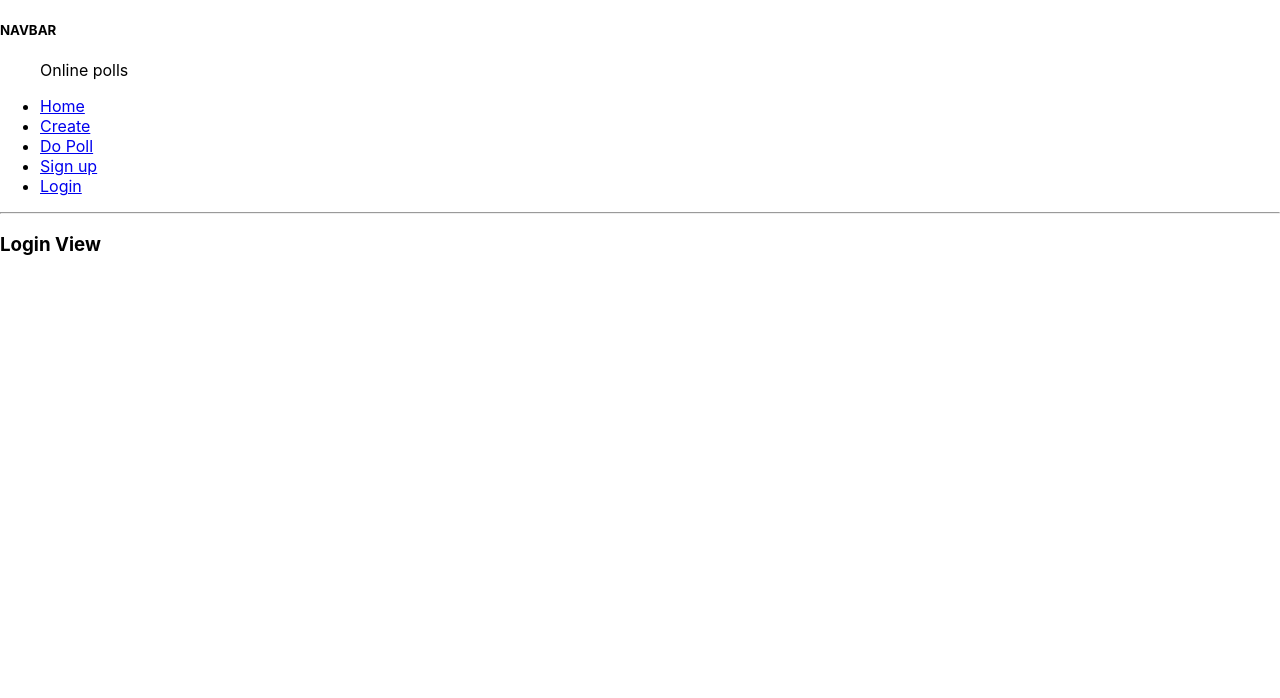
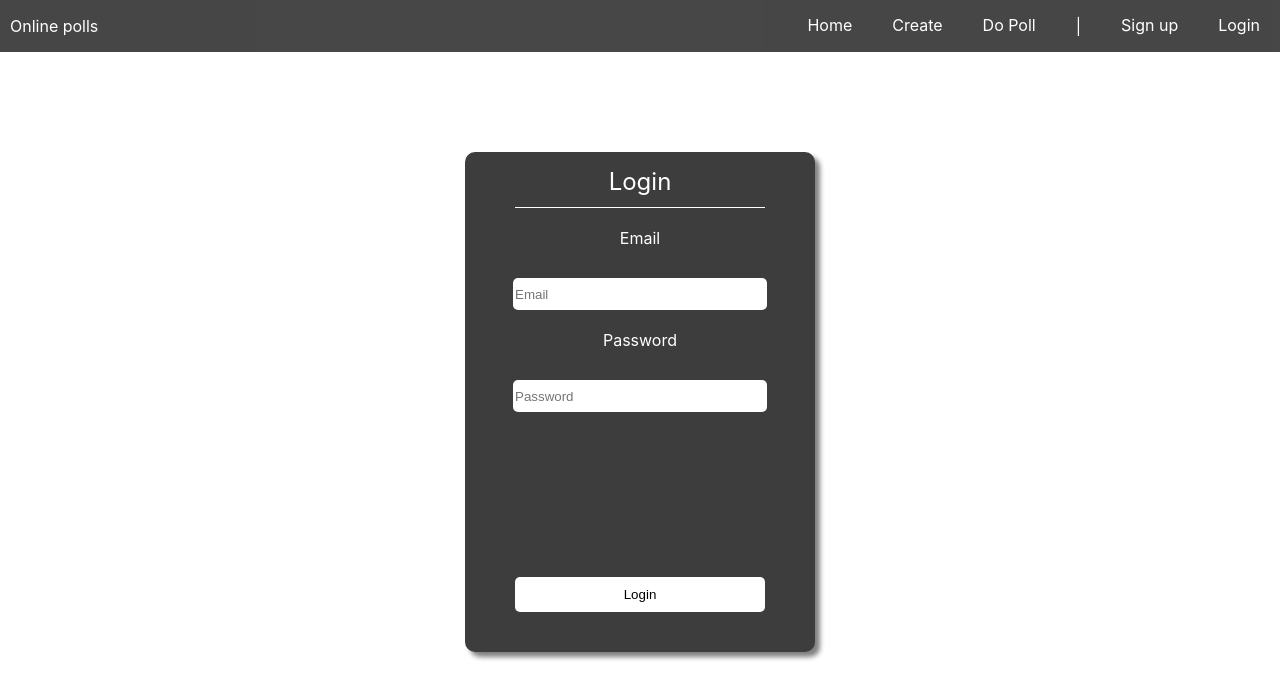
Before and after one commit to magnus-mollevik/online_polls, a React (Create React App) app: page /Login in a window 1280 px wide. Shown: the top 698 px of the page. Built offline with nearby package versions, Linux system fonts and the light colour scheme.

Commit message:
created login and signupStyling

```diff
--- a/src/App.js
+++ b/src/App.js
@@ -1,5 +1,4 @@
 import './App.css';
-import NavBarComponent from './components/NavBarComponent';
 
 function App() {
   return (
--- /dev/null
+++ b/src/components/LoginFormComponent.jsx
@@ -0,0 +1,18 @@
+import React, { Component } from "react";
+import '../styles/LoginForm.css'
+
+class LoginForm extends Component {
+    render() {
+        return (
+            <form className="LoginForm">
+                <p>Login</p>
+                <p>Email</p>
+                <input type="text" placeholder="Email" autoComplete="email"></input>
+                <p>Password</p>
+                <input type="password" placeholder="Password" autoComplete="current-password"></input>
+                <button>Login</button>
+            </form>
+        )
+    }
+}
+export default LoginForm;
--- a/src/components/NavBarComponent.jsx
+++ b/src/components/NavBarComponent.jsx
@@ -1,21 +1,22 @@
 import React, { Component } from "react";
 import { Link } from 'react-router-dom';
+import {NavLink} from 'react-router-dom'
+import '../styles/NavBar.css'
 
 class NavBarComponent extends Component {
     render() {
         return (
-            <div>
-                <h5>NAVBAR</h5>
-                <ul>
-                    <p>Online polls</p>
+            <nav className="Navigation">
+                <p>Online polls</p>
+                <ul className="NavigatonList">
+                    <li><Link to="/Login">Login</Link></li>
+                    <li><Link to="/SignUp">Sign up</Link></li>
+                    <li><p>|</p></li>
+                    <li><Link to="/DoPoll">Do Poll</Link></li>
+                    <li><Link to="/Create">Create</Link></li>
                     <li><Link to="/Home">Home</Link></li>
-                    <li><Link to="/Create">Create</Link></li>
-                    <li><Link to="/DoPoll">Do Poll</Link></li>
-                    <li><Link to="/SignUp">Sign up</Link></li>
-                    <li><Link to="/Login">Login</Link></li>
                 </ul>
-                <hr />
-            </div>
+            </nav>
         )
     }
 }
--- /dev/null
+++ b/src/components/SignUpFormComponent.jsx
@@ -0,0 +1,20 @@
+import React, { Component } from 'react'
+import '../styles/SignUpForm.css'
+
+class SignUpForm extends Component {
+    render() {
+        return (
+            <form className="SignUpForm">
+                <p>SignUp</p>
+                <p>Email</p>
+                <input type="text" placeholder="Email" autoComplete="email"></input>
+                <p>Password</p>
+                <input type="password" placeholder="Password" autoComplete="current-password"></input>
+                <p>Repeat Password</p>
+                <input type="password" placeholder="Password" autoComplete="current-password"></input>
+                <button>SignUp</button>
+            </form>
+        )
+    }
+}
+export default SignUpForm
--- a/src/index.js
+++ b/src/index.js
@@ -1,7 +1,6 @@
 import React from 'react';
 import ReactDOM from 'react-dom';
 import './index.css';
-import App from './App';
 import reportWebVitals from './reportWebVitals';
 import { BrowserRouter as Router } from 'react-router-dom';
 import { Routes } from './routes';
--- /dev/null
+++ b/src/styles/LoginForm.css
@@ -0,0 +1,42 @@
+.LoginForm {
+  display: flex;
+  flex-direction: column;
+  text-align: center;
+  color: white;
+  border-radius: 10px;
+  width: 350px;
+  margin: 0 auto;
+  height: 500px;
+  margin-top: 100px;
+  background-color: #3d3d3d;
+  box-shadow: 5px 5px 5px grey;
+}
+.LoginForm > * {
+  border: 0px solid transparent;
+  width: 250px;
+  margin: 0 auto;
+  margin-top: 15px;
+  margin-bottom: 5px;
+  height: 30px;
+  border-radius: 5px;
+}
+.LoginForm > p:first-of-type {
+  padding-bottom: 10px;
+  border-bottom: 1px solid white;
+  font-size: x-large;
+  border-radius: 0;
+}
+.LoginForm > button {
+  margin-top: auto;
+  margin-bottom: 40px;
+  border-radius: 5px;
+  background-color: white;
+  height: 35px;
+  border: 0px solid transparent;
+}
+
+.LoginForm>button:hover{
+    background-color: darkgray;
+    color: white;
+    cursor: pointer;
+}
--- /dev/null
+++ b/src/styles/NavBar.css
@@ -0,0 +1,38 @@
+.Navigation{
+    display: flex;
+    background-color: #000000;
+    opacity: 0.72;
+}
+
+.NavigatonList{
+    display: flex;
+    list-style: none;
+    color: white;
+    text-decoration: none;
+    flex-direction: row-reverse;
+    height: 50px;
+    flex-grow: inherit;
+    margin: 0;
+    margin-left: auto;
+}
+
+.NavigatonList>li>a{
+    text-decoration: none;
+    color: white;
+    text-align: center;
+}
+
+.NavigatonList>li>a:hover{
+    cursor: pointer;
+    text-decoration: underline;
+}
+
+.NavigatonList>li{
+    margin: auto 20px;
+}
+
+.Navigation>p{
+    float: left;
+    color: white;
+    margin-left: 10px;
+}
--- /dev/null
+++ b/src/styles/SignUpForm.css
@@ -0,0 +1,42 @@
+.SignUpForm {
+    display: flex;
+    flex-direction: column;
+    text-align: center;
+    color: white;
+    border-radius: 10px;
+    width: 350px;
+    margin: 0 auto;
+    height: 500px;
+    margin-top: 100px;
+    background-color: #3d3d3d;
+    box-shadow: 5px 5px 5px grey;
+  }
+  .SignUpForm > * {
+    border: 0px solid transparent;
+    width: 250px;
+    margin: 0 auto;
+    margin-top: 15px;
+    margin-bottom: 5px;
+    height: 30px;
+    border-radius: 5px;
+  }
+  .SignUpForm > p:first-of-type {
+    padding-bottom: 10px;
+    border-bottom: 1px solid white;
+    font-size: x-large;
+    border-radius: 0;
+  }
+  .SignUpForm > button {
+    margin-top: auto;
+    margin-bottom: 40px;
+    border-radius: 5px;
+    background-color: white;
+    height: 35px;
+    border: 0px solid transparent;
+  }
+
+  .SignUpForm>button:hover{
+      background-color: darkgray;
+      color: white;
+      cursor: pointer;
+  }
--- a/src/views/Login.jsx
+++ b/src/views/Login.jsx
@@ -1,10 +1,9 @@
 import React from 'react';
+import LoginFormComponent from '../components/LoginFormComponent'
 
 const Login = props => {
   return (
-    <div>
-      <h3>Login View</h3>
-    </div>
+    <LoginFormComponent></LoginFormComponent>
   );
 };
 
--- a/src/views/SignUp.jsx
+++ b/src/views/SignUp.jsx
@@ -1,10 +1,9 @@
 import React from 'react';
+import SignUpFormComponent from '../components/SignUpFormComponent'
 
 const SignUp = props => {
   return (
-    <div>
-      <h3>SignUp View</h3>
-    </div>
+    <SignUpFormComponent></SignUpFormComponent>
   );
 };
 
```
